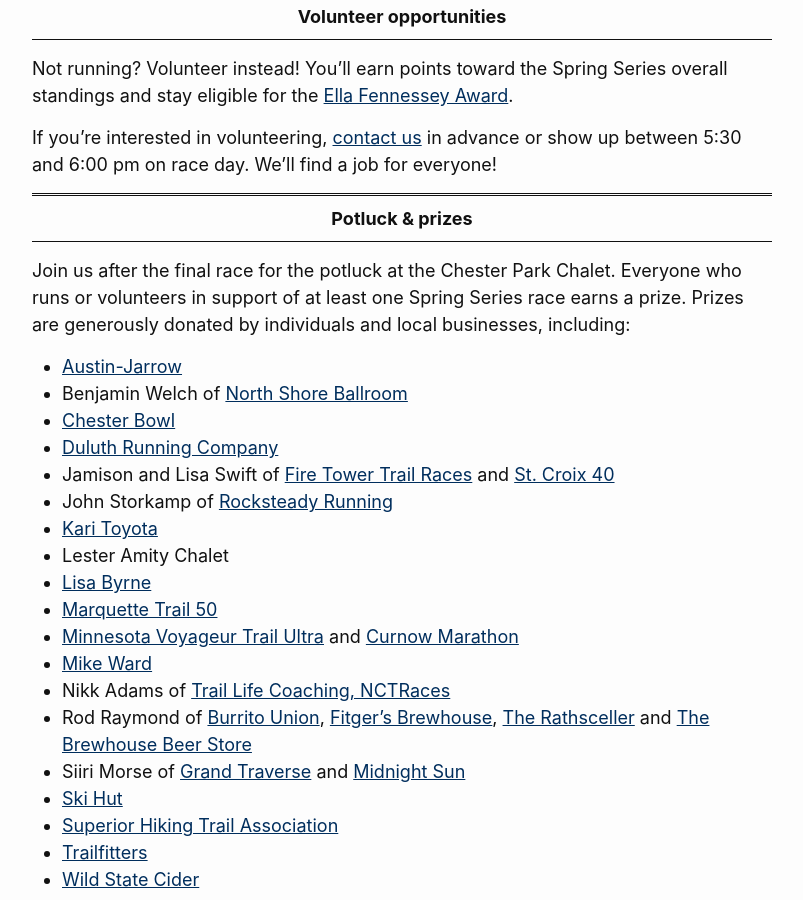
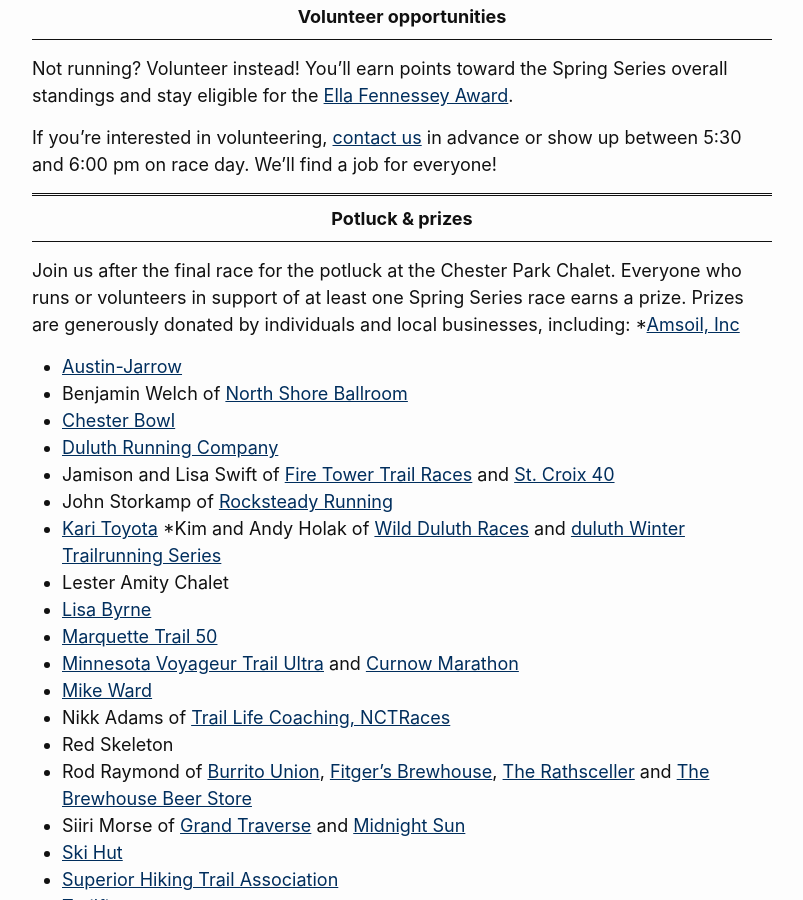
Before and after one commit to nmtc-run/nmtc-run.github.io, a Jekyll site: the page built from pages/series-spring.md, in a window 1280 px wide and 900 px high, scrolled down 4080 px. Shown: the whole window, without its empty margins (238-1041 px from the left). Built offline with Jekyll 4.4.1, drawn with Linux system fonts in a browser that asks for light colours.

Commit message:
Update series-details.md

```diff
--- a/_includes/series-details.md
+++ b/_includes/series-details.md
@@ -53,6 +53,7 @@
 # Potluck & prizes
 
 Join us after the final race for the potluck {{ potluck }}. Everyone who runs or volunteers in support of at least one {{ springFall }} Series race earns a prize. Prizes are generously donated by individuals and local businesses, including:
+*[Amsoil, Inc](https://www.amsoil.com/){:target="_blank"}
 * [Austin-Jarrow](https://www.austin-jarrow.com/){:target="_blank"}
 * Benjamin Welch of [North Shore Ballroom](https://northshoreballroom.dance/){:target="_blank"}
 * [Chester Bowl](https://www.chesterbowl.org/){:target="_blank"}
@@ -60,13 +61,19 @@
 * Jamison and Lisa Swift of [Fire Tower Trail Races](https://firetowertrailraces.com/) and [St. Croix 40](https://stcroixwinterultra.com/about-us/){:target="_blank"}
 * John Storkamp of [Rocksteady Running](https://www.rocksteadyrunning.com/){:target="_blank"}
 * [Kari Toyota](https://www.karitoyota.com/){:target="_blank"}
+*Kim and Andy Holak of [Wild Duluth Races](https://www.wildduluthraces.com/){:target="_blank"} and
+[duluth Winter Trailrunning Series](https://www.duluthwintertrailseries.com/){:target="_blank"}
 * Lester Amity Chalet[](){:target="_blank"}
 * [Lisa Byrne](https://www.theduluthrundown.com/tag/lisa-byrne/){:target="_blank"}
 * [Marquette Trail 50](https://www.marquettetrail50.com/){:target="_blank"}
-* [Minnesota Voyageur Trail Ultra](/voyageur) and [Curnow Marathon](/curnow){:target="_blank"}
+* [Minnesota Voyageur Trail Ultra](/voyageur){:target="_blank"} and [Curnow Marathon](/curnow){:target="_blank"}
 * [Mike Ward](https://mikeward.cool/){:target="_blank"}
 * Nikk Adams of [Trail Life Coaching, NCTRaces](https://www.traillifellc.com/about){:target="_blank"}
-* Rod Raymond of [Burrito Union](https://burritounion.com/), [Fitger's Brewhouse](https://fitgersbrewhouse.com/), [The Rathsceller](https://rathskellerduluth.com/) and [The Brewhouse Beer Store](https://store.fitgersbrewhouse.com/){:target="_blank"}
+* Red Skeleton[](){:target="_blank"}
+* Rod Raymond of [Burrito Union](https://burritounion.com/){:target="_blank"},
+  [Fitger's Brewhouse](https://fitgersbrewhouse.com/){:target="_blank"},
+  [The Rathsceller](https://rathskellerduluth.com/){:target="_blank"} and
+  [The Brewhouse Beer Store](https://store.fitgersbrewhouse.com/){:target="_blank"}
 * Siiri Morse of [Grand Traverse](https://grandtraverseduluth.com/){:target="_blank"} and [Midnight Sun](https://www.mnspas.com/){:target="_blank"}
 * [Ski Hut](https://www.skihut.com/){:target="_blank"}
 * [Superior Hiking Trail Association](https://superiorhiking.org/)
```
